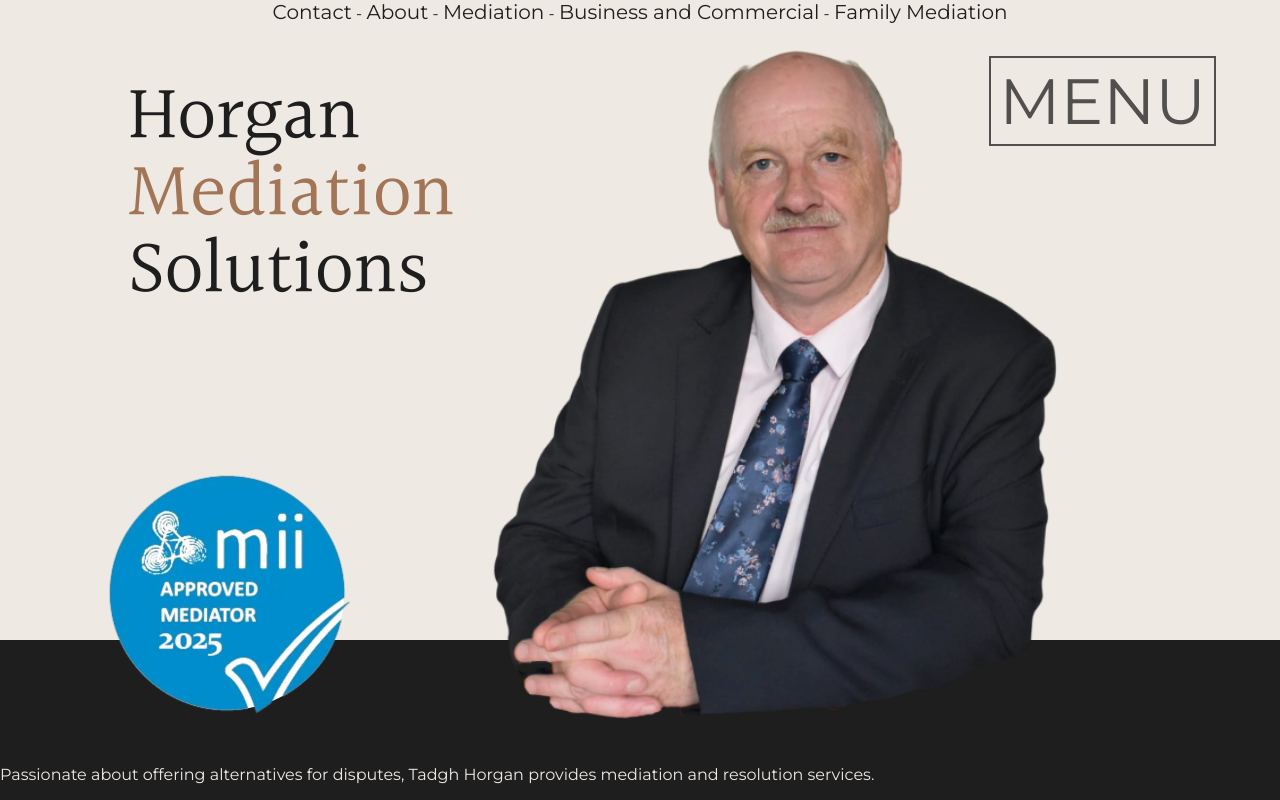
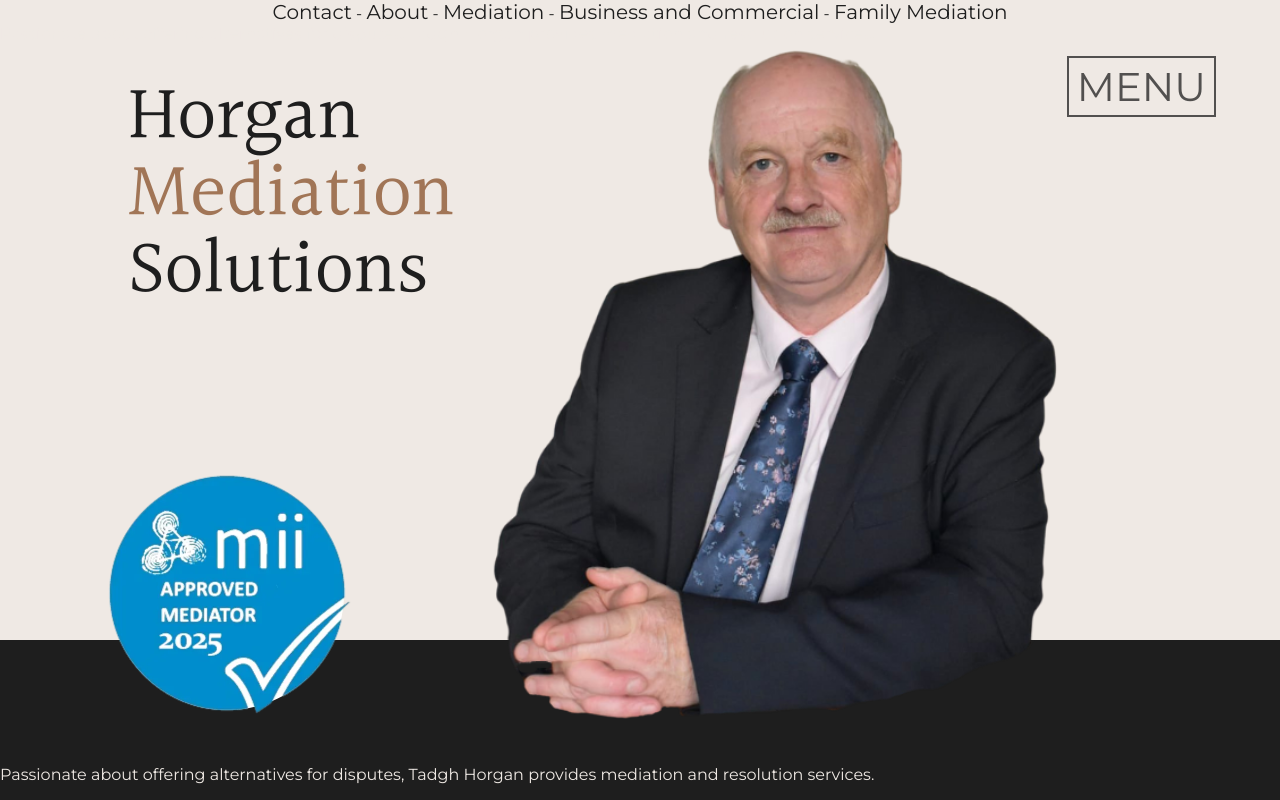
Before and after one commit to gondooley/horgan-mediation, a Next.js app: page / in a window 1280 px wide. Built offline with nearby package versions, Linux system fonts and the light colour scheme.

Commit message:
Menu word fontsize clamped

```diff
--- a/components/menu/MenuPrompt.js
+++ b/components/menu/MenuPrompt.js
@@ -12,7 +12,7 @@
       }}>
       <div className='menuWord'
           style={{
-            fontSize: '5vw',
+            fontSize: 'clamp(10px, 5vw, 40px)',
             color: '#1e1e1e',
             padding: '4px 8px 4px 8px',
             backgroundColor: '#efe9e4cc',
```
